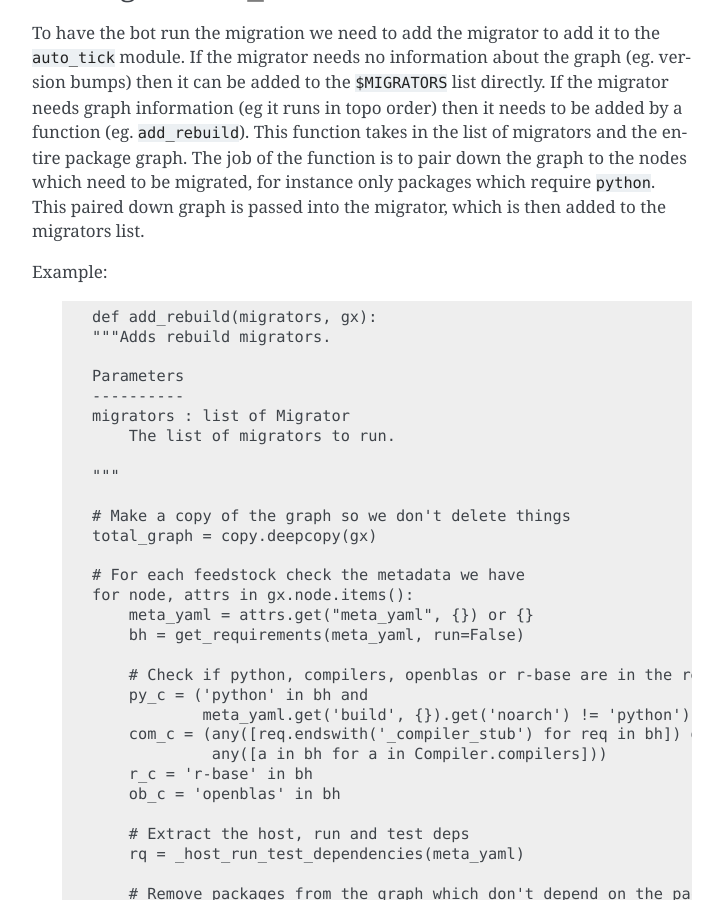
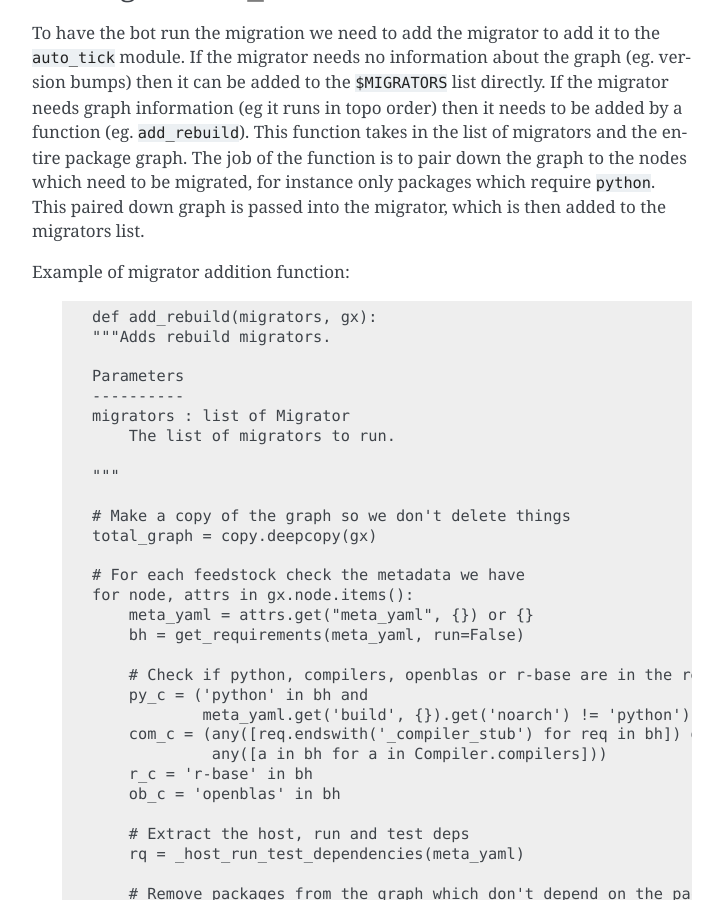
Before and after one commit to regro/cf-scripts, a Sphinx documentation site: the page built from docs/migrators.rst, in a window 1280 px wide and 900 px high, scrolled down 620 px. Shown: the whole window, without its empty margins (388-1111 px from the left). Built offline with Sphinx 7.4.7, drawn with Linux system fonts in a browser that asks for light colours.

```diff
--- a/docs/migrators.rst
+++ b/docs/migrators.rst
@@ -35,7 +35,7 @@
 This paired down graph is passed into the migrator, which is then added
 to the migrators list.
 
-Example:
+Example of migrator addition function:
 
   .. code-block:: xonsh
 
```
